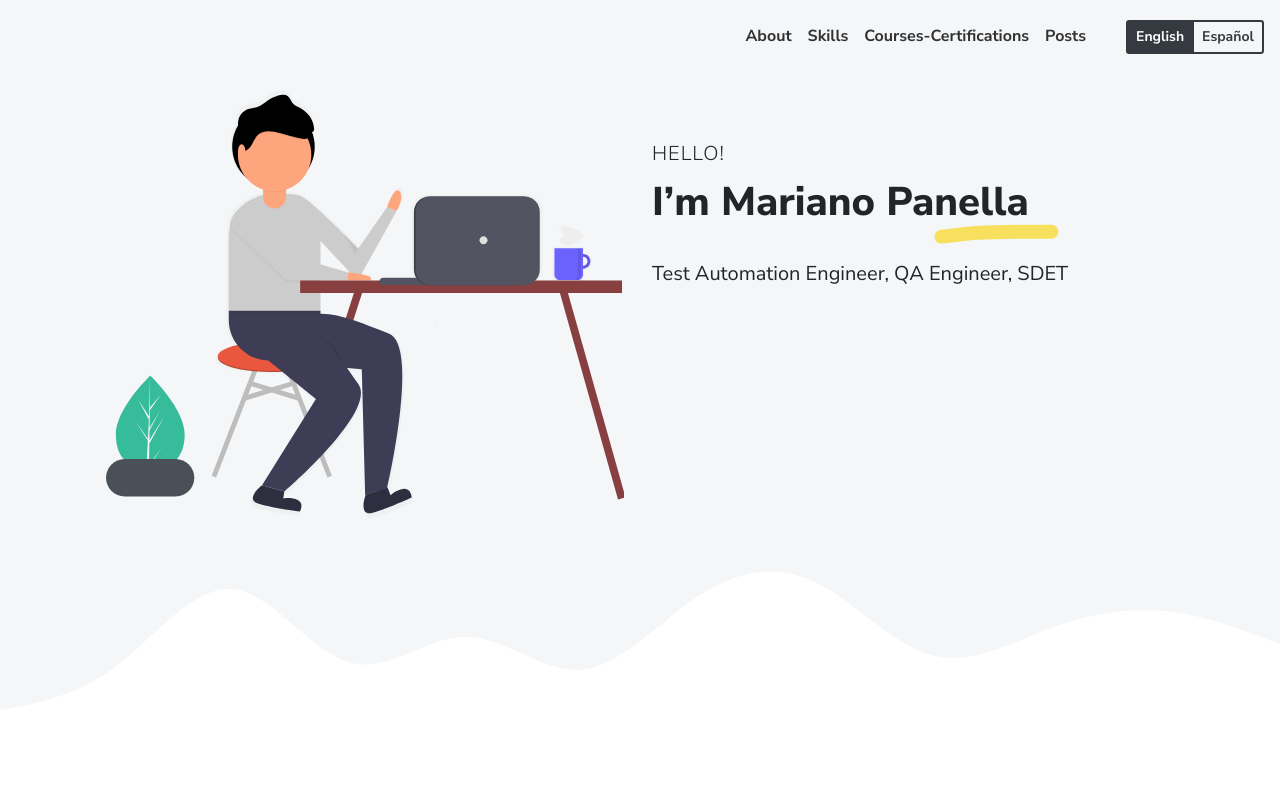
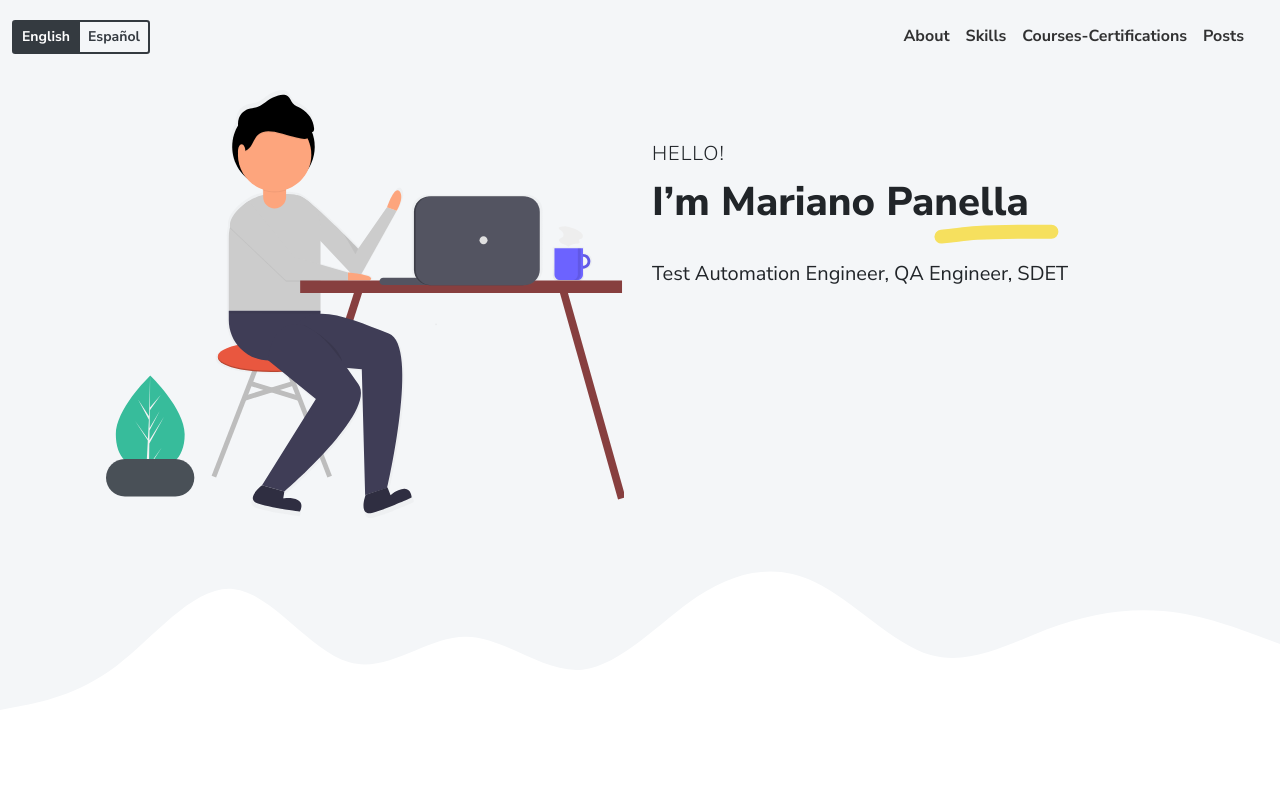
Before and after one commit to NanoRoss/NanoRoss.github.io, a plain HTML site: page index.html in a window 1280 px wide. Shown: the top 800 px of the page. Drawn offline with Linux system fonts and the light colour scheme.

Commit message:
Menu Fix
fix menu

```diff
--- a/index.html
+++ b/index.html
@@ -38,16 +38,52 @@
 <body id="top">
 <header class="bg-light">
 <nav class="navbar navbar-expand-lg navbar-light bg-light" id="header-nav" role="navigation">
-<button aria-controls="navbarSupportedContent" aria-expanded="false" aria-label="Toggle navigation" class="navbar-toggler" data-bs-target="#navbarSupportedContent" data-bs-toggle="collapse" type="button"><span class="navbar-toggler-icon"></span></button>
-<div class="collapse navbar-collapse" id="navbarSupportedContent">
-<ul class="navbar-nav ms-auto me-2">
-<li class="nav-item"><a class="nav-link" data-i18n="nav.about" href="#about">About</a></li>
-<li class="nav-item"><a class="nav-link" data-i18n="nav.skills" href="#skills">Skills</a></li>
-<li class="nav-item"><a class="nav-link" data-i18n="nav.courses" href="#portfolio">Courses-Certifications</a></li>
-<li class="nav-item"><a class="nav-link" data-i18n="nav.posts" href="#Posts">Posts</a></li>
-<li class="nav-item d-flex align-items-center ms-3"><div aria-label="Language switch" class="btn-group btn-group-sm" role="group"><button class="btn btn-outline-secondary active" data-lang="en" type="button">English</button><button class="btn btn-outline-secondary" data-lang="es" type="button">Español</button></div></li></ul>
-</div>
+  <div class="container-fluid">
+
+    <!-- Language switch (IZQUIERDA) -->
+    <div class="btn-group btn-group-sm" role="group" aria-label="Language switch">
+      <button class="btn btn-outline-secondary active" data-lang="en" type="button">
+        English
+      </button>
+      <button class="btn btn-outline-secondary" data-lang="es" type="button">
+        Español
+      </button>
+    </div>
+
+    <!-- Toggle mobile -->
+    <button
+      class="navbar-toggler"
+      type="button"
+      data-bs-toggle="collapse"
+      data-bs-target="#navbarSupportedContent"
+      aria-controls="navbarSupportedContent"
+      aria-expanded="false"
+      aria-label="Toggle navigation"
+    >
+      <span class="navbar-toggler-icon"></span>
+    </button>
+
+    <!-- Menu (DERECHA) -->
+    <div class="collapse navbar-collapse justify-content-end" id="navbarSupportedContent">
+      <ul class="navbar-nav ms-auto me-2">
+        <li class="nav-item">
+          <a class="nav-link" data-i18n="nav.about" href="#about">About</a>
+        </li>
+        <li class="nav-item">
+          <a class="nav-link" data-i18n="nav.skills" href="#skills">Skills</a>
+        </li>
+        <li class="nav-item">
+          <a class="nav-link" data-i18n="nav.courses" href="#portfolio">Courses-Certifications</a>
+        </li>
+        <li class="nav-item">
+          <a class="nav-link" data-i18n="nav.posts" href="#Posts">Posts</a>
+        </li>
+      </ul>
+    </div>
+
+  </div>
 </nav>
+
 </header>
 <div class="page-content">
 <div id="content">
```
